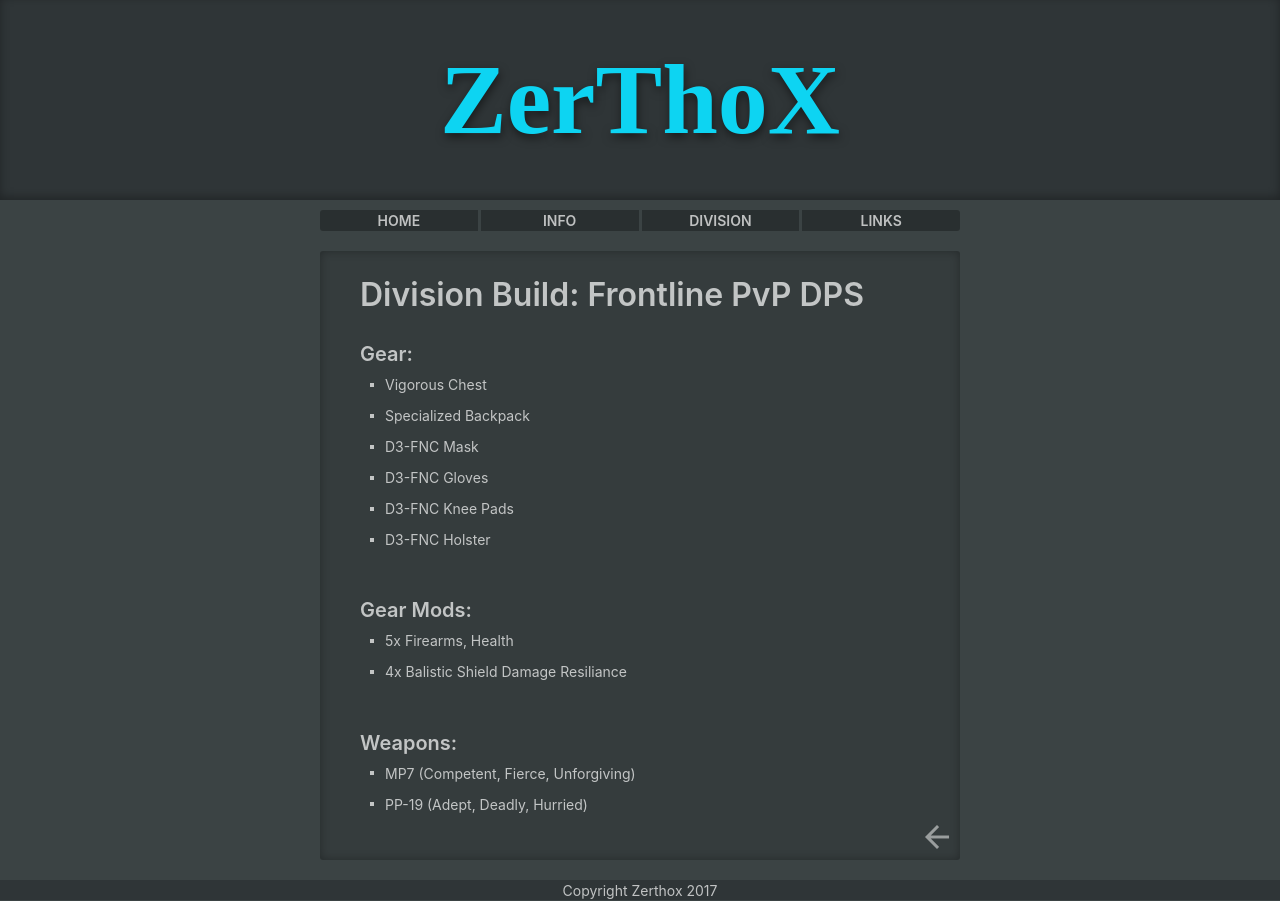
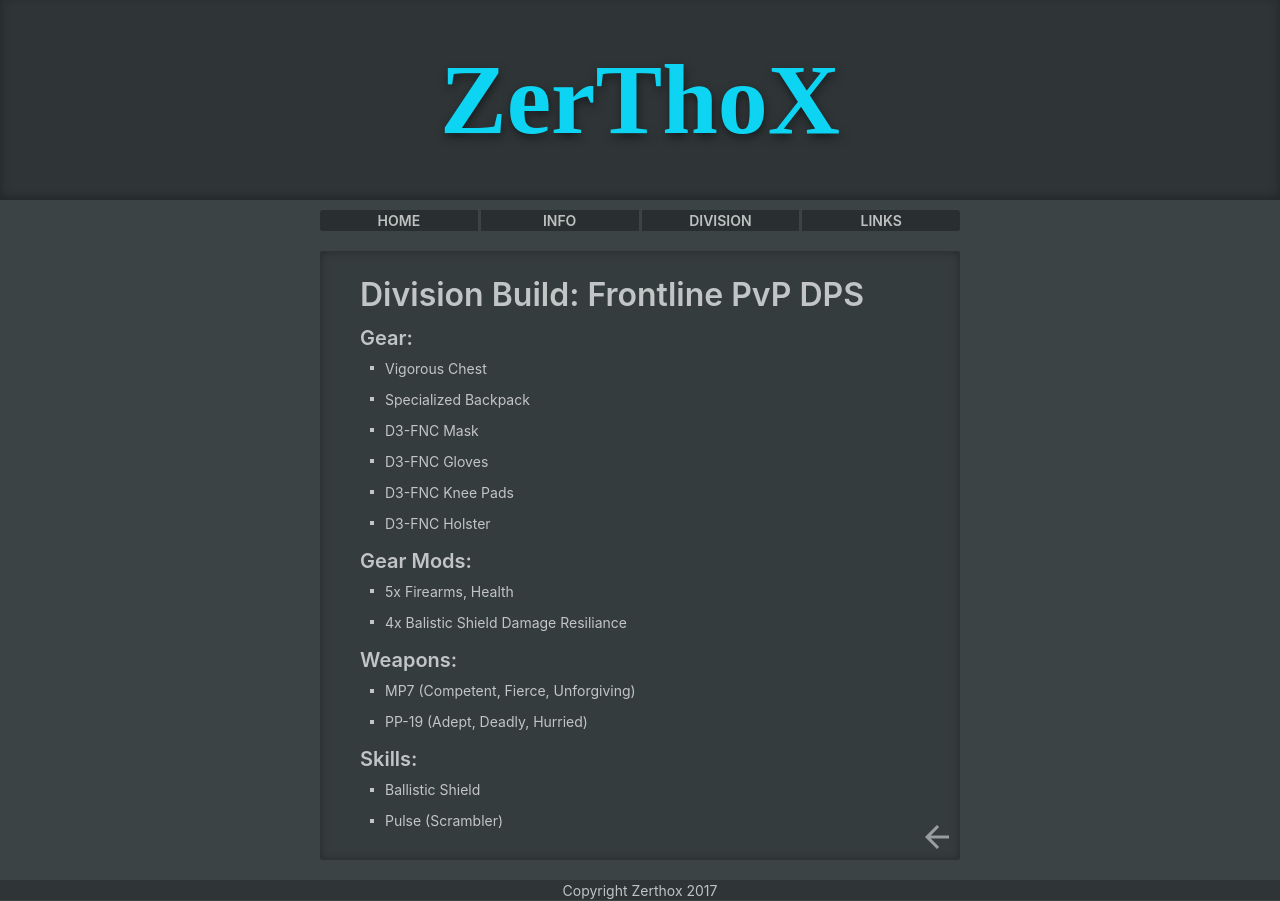
Before and after one commit to Zerthox/zerthox.github.io, a Jekyll site: the page built from division/builds/frontline-pvp.html, in a window 1280 px wide. Built offline with Jekyll 4.4.1, drawn with Linux system fonts in a browser that asks for light colours; some web fonts are replaced.

Commit message:
Update frontline-pvp.html

```diff
--- a/division/builds/frontline-pvp.html
+++ b/division/builds/frontline-pvp.html
@@ -22,4 +22,9 @@
         <li>MP7 (Competent, Fierce, Unforgiving)</li>
         <li>PP-19 (Adept, Deadly, Hurried)</li>
     </ul>
+    <ul class="list builds">
+        <h3>Skills:</h3>
+        <li>Ballistic Shield</li>
+        <li>Pulse (Scrambler)</li>
+    </ul>
 </div>
```
